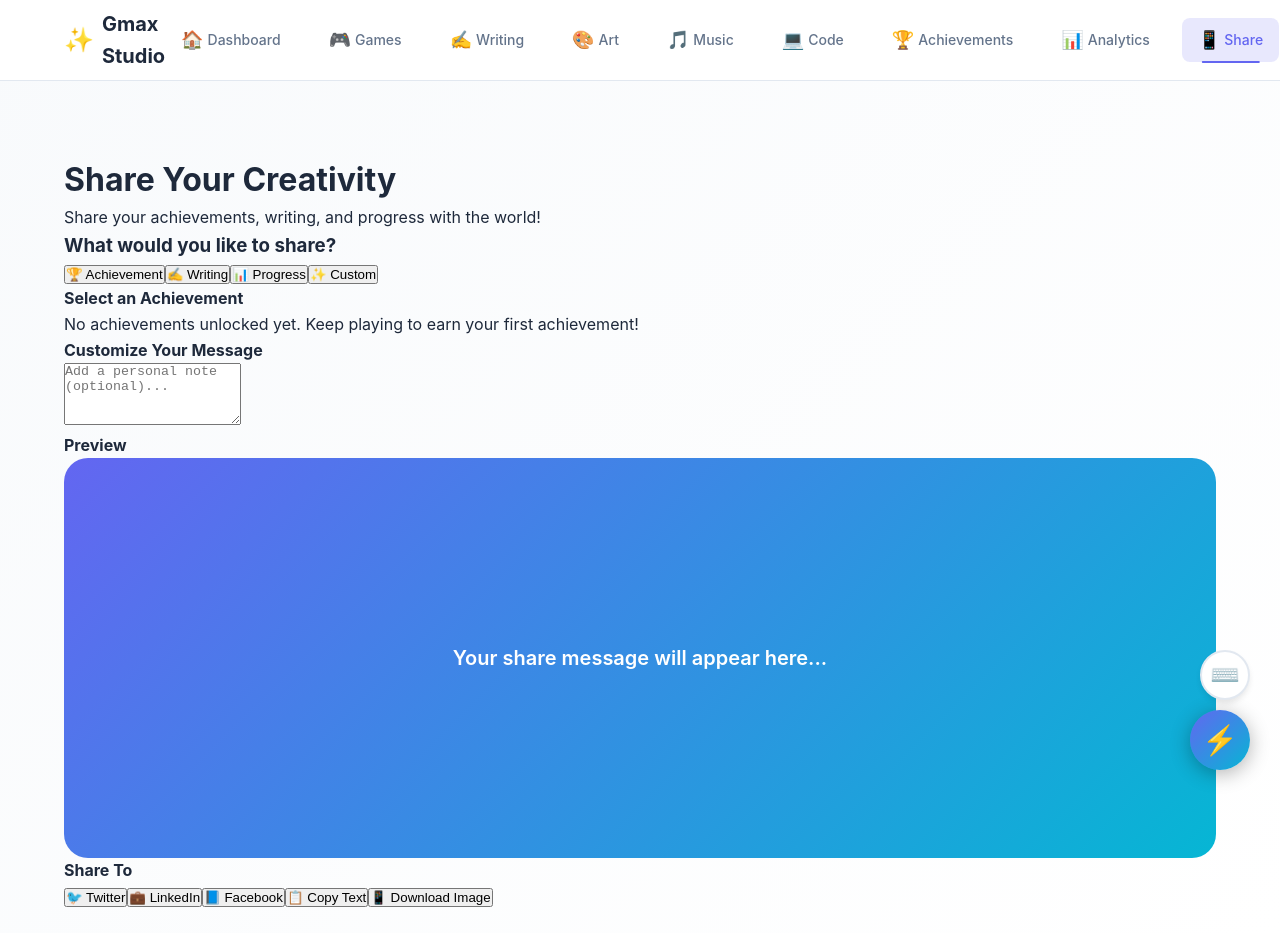
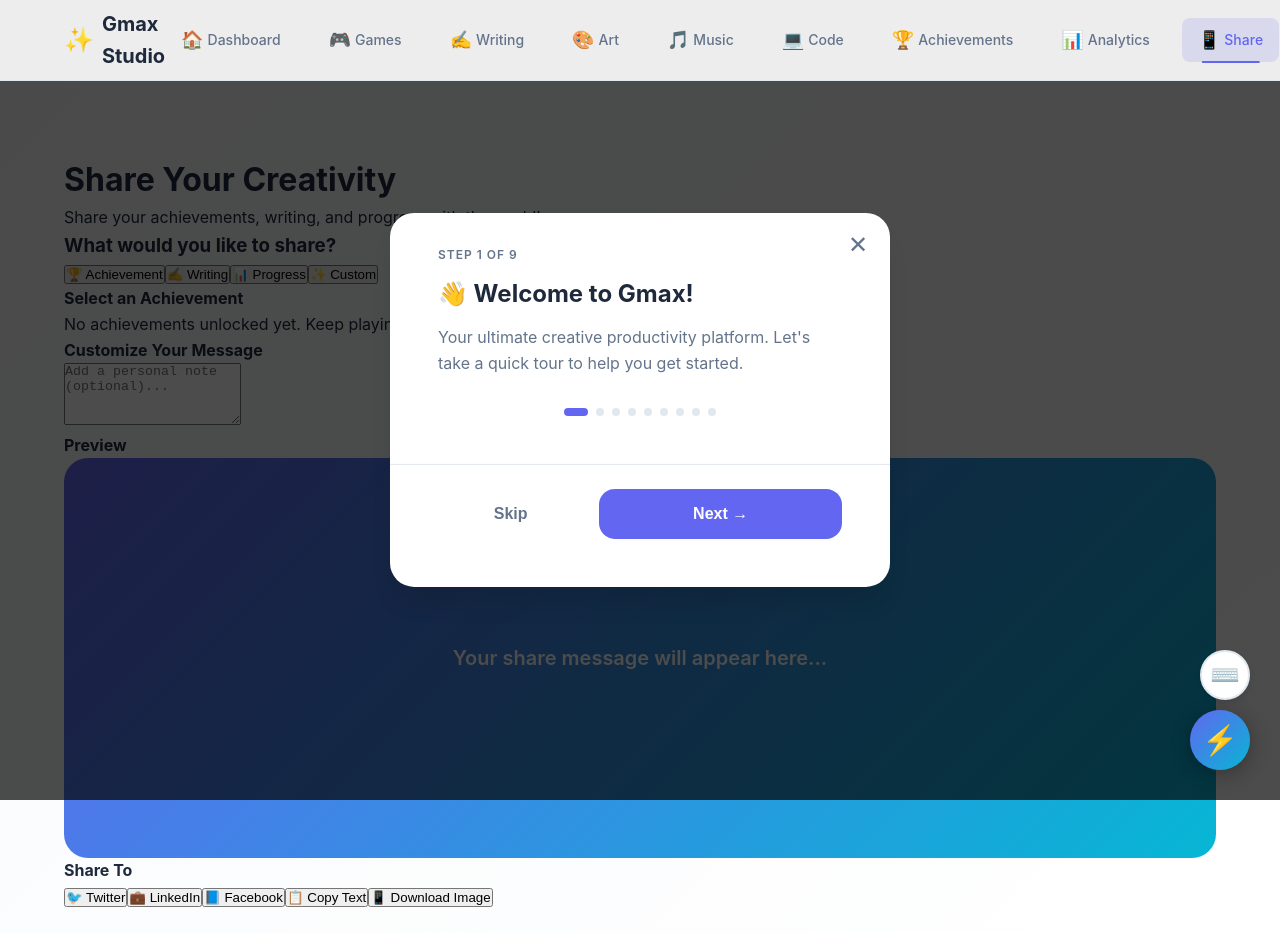
Before and after one commit to Ibek7/Gmax, a React (Vite) app: page /share in a window 1280 px wide. Built offline with nearby package versions, Linux system fonts and the light colour scheme.

Commit message:
feat: Add Onboarding Tutorial with step-by-step guided tour

```diff
--- a/src/App.jsx
+++ b/src/App.jsx
@@ -21,6 +21,7 @@ import CreativeChallenges from './components/CreativeChallenges'
 import VoiceNotes from './components/VoiceNotes'
 import MoodTracker from './components/MoodTracker'
 import NotificationsCenter from './components/NotificationsCenter'
+import OnboardingTutorial from './components/OnboardingTutorial'
 import NotFound from './components/NotFound'
 import './styles/App.css'
 
@@ -34,6 +35,7 @@ function App() {
         <QuickActionsMenu />
         <KeyboardShortcuts />
         <NotificationsCenter />
+        <OnboardingTutorial />
         <main className="main-content">
           <Routes>
             <Route path="/" element={<Dashboard />} />
--- /dev/null
+++ b/src/components/OnboardingTutorial.jsx
@@ -0,0 +1,162 @@
+import React, { useState, useEffect } from 'react'
+import '../styles/OnboardingTutorial.css'
+
+function OnboardingTutorial() {
+  const [showTutorial, setShowTutorial] = useState(false)
+  const [currentStep, setCurrentStep] = useState(0)
+
+  const steps = [
+    {
+      title: '👋 Welcome to Gmax!',
+      description: 'Your ultimate creative productivity platform. Let\'s take a quick tour to help you get started.',
+      target: null,
+      position: 'center'
+    },
+    {
+      title: '📊 Dashboard',
+      description: 'Your central hub for tracking progress, viewing stats, and staying motivated with daily inspiration.',
+      target: 'dashboard',
+      position: 'center'
+    },
+    {
+      title: '🎨 Creative Spaces',
+      description: 'Access all your creative tools: writing, art, music, code, and games from the navigation menu.',
+      target: 'navigation',
+      position: 'bottom'
+    },
+    {
+      title: '🏆 Achievements',
+      description: 'Track your accomplishments and unlock badges as you reach milestones in your creative journey.',
+      target: 'achievements',
+      position: 'center'
+    },
+    {
+      title: '⚡ Quick Actions',
+      description: 'Press Shift+Space to open the Quick Actions menu for fast navigation and common tasks.',
+      target: 'quick-actions',
+      position: 'center'
+    },
+    {
+      title: '📈 Analytics',
+      description: 'View detailed insights about your productivity patterns and creative output over time.',
+      target: 'analytics',
+      position: 'center'
+    },
+    {
+      title: '🔔 Notifications',
+      description: 'Stay updated with achievement alerts, reminders, and challenge notifications in the top right.',
+      target: 'notifications',
+      position: 'bottom-right'
+    },
+    {
+      title: '⌨️ Keyboard Shortcuts',
+      description: 'Press ? to view all available keyboard shortcuts and boost your productivity.',
+      target: 'shortcuts',
+      position: 'center'
+    },
+    {
+      title: '🎯 You\'re All Set!',
+      description: 'Start creating, track your progress, and unlock achievements. Have fun and stay productive!',
+      target: null,
+      position: 'center'
+    }
+  ]
+
+  useEffect(() => {
+    const hasSeenTutorial = localStorage.getItem('hasSeenTutorial')
+    if (!hasSeenTutorial) {
+      setShowTutorial(true)
+    }
+  }, [])
+
+  const handleNext = () => {
+    if (currentStep < steps.length - 1) {
+      setCurrentStep(currentStep + 1)
+    } else {
+      completeTutorial()
+    }
+  }
+
+  const handlePrevious = () => {
+    if (currentStep > 0) {
+      setCurrentStep(currentStep - 1)
+    }
+  }
+
+  const handleSkip = () => {
+    completeTutorial()
+  }
+
+  const completeTutorial = () => {
+    localStorage.setItem('hasSeenTutorial', 'true')
+    setShowTutorial(false)
+    setCurrentStep(0)
+  }
+
+  const restartTutorial = () => {
+    setCurrentStep(0)
+    setShowTutorial(true)
+  }
+
+  const currentStepData = steps[currentStep]
+  const isFirstStep = currentStep === 0
+  const isLastStep = currentStep === steps.length - 1
+
+  if (!showTutorial) {
+    return (
+      <button className="restart-tutorial-btn" onClick={restartTutorial} title="Restart Tutorial">
+        ❓
+      </button>
+    )
+  }
+
+  return (
+    <>
+      <div className="tutorial-overlay" onClick={handleSkip} />
+      <div className={`tutorial-tooltip tooltip-${currentStepData.position}`}>
+        <button className="tutorial-close" onClick={handleSkip} title="Close Tutorial">
+          ✕
+        </button>
+
+        <div className="tutorial-content">
+          <div className="tutorial-step-indicator">
+            Step {currentStep + 1} of {steps.length}
+          </div>
+
+          <h2 className="tutorial-title">{currentStepData.title}</h2>
+          <p className="tutorial-description">{currentStepData.description}</p>
+
+          <div className="tutorial-dots">
+            {steps.map((_, index) => (
+              <div
+                key={index}
+                className={`tutorial-dot ${index === currentStep ? 'active' : ''} ${index < currentStep ? 'completed' : ''}`}
+                onClick={() => setCurrentStep(index)}
+              />
+            ))}
+          </div>
+        </div>
+
+        <div className="tutorial-actions">
+          {!isFirstStep && (
+            <button className="tutorial-btn tutorial-btn-secondary" onClick={handlePrevious}>
+              ← Previous
+            </button>
+          )}
+
+          {!isLastStep && (
+            <button className="tutorial-btn tutorial-btn-skip" onClick={handleSkip}>
+              Skip
+            </button>
+          )}
+
+          <button className="tutorial-btn tutorial-btn-primary" onClick={handleNext}>
+            {isLastStep ? 'Get Started! 🚀' : 'Next →'}
+          </button>
+        </div>
+      </div>
+    </>
+  )
+}
+
+export default OnboardingTutorial
--- /dev/null
+++ b/src/styles/OnboardingTutorial.css
@@ -0,0 +1,264 @@
+.restart-tutorial-btn {
+  position: fixed;
+  bottom: 20px;
+  right: 20px;
+  width: 50px;
+  height: 50px;
+  border-radius: 50%;
+  background: var(--surface-color);
+  border: 2px solid var(--border-color);
+  color: var(--text-primary);
+  font-size: 1.5rem;
+  cursor: pointer;
+  box-shadow: var(--shadow-md);
+  transition: all var(--transition-normal);
+  z-index: 800;
+  display: flex;
+  align-items: center;
+  justify-content: center;
+}
+
+.restart-tutorial-btn:hover {
+  transform: scale(1.1);
+  box-shadow: var(--shadow-lg);
+  border-color: var(--primary-color);
+  background: var(--primary-color);
+  color: white;
+}
+
+.tutorial-overlay {
+  position: fixed;
+  top: 0;
+  left: 0;
+  right: 0;
+  bottom: 0;
+  background: rgba(0, 0, 0, 0.7);
+  z-index: 998;
+  animation: fadeIn 0.3s ease-out;
+}
+
+@keyframes fadeIn {
+  from {
+    opacity: 0;
+  }
+  to {
+    opacity: 1;
+  }
+}
+
+.tutorial-tooltip {
+  position: fixed;
+  background: var(--surface-color);
+  border-radius: var(--space-lg);
+  box-shadow: var(--shadow-xl);
+  z-index: 999;
+  max-width: 500px;
+  animation: slideUp 0.4s cubic-bezier(0.34, 1.56, 0.64, 1);
+}
+
+@keyframes slideUp {
+  from {
+    opacity: 0;
+    transform: translateY(30px) scale(0.95);
+  }
+  to {
+    opacity: 1;
+    transform: translateY(0) scale(1);
+  }
+}
+
+.tooltip-center {
+  top: 50%;
+  left: 50%;
+  transform: translate(-50%, -50%);
+}
+
+.tooltip-bottom {
+  top: 70%;
+  left: 50%;
+  transform: translate(-50%, -50%);
+}
+
+.tooltip-bottom-right {
+  top: 100px;
+  right: 160px;
+}
+
+.tutorial-close {
+  position: absolute;
+  top: var(--space-md);
+  right: var(--space-md);
+  background: none;
+  border: none;
+  color: var(--text-secondary);
+  font-size: 1.5rem;
+  cursor: pointer;
+  width: 32px;
+  height: 32px;
+  display: flex;
+  align-items: center;
+  justify-content: center;
+  border-radius: 50%;
+  transition: all var(--transition-fast);
+}
+
+.tutorial-close:hover {
+  background: rgba(var(--primary-color-rgb), 0.1);
+  color: var(--text-primary);
+  transform: rotate(90deg);
+}
+
+.tutorial-content {
+  padding: var(--space-2xl);
+  padding-top: var(--space-xl);
+}
+
+.tutorial-step-indicator {
+  font-size: var(--font-size-xs);
+  color: var(--text-secondary);
+  text-transform: uppercase;
+  letter-spacing: 1px;
+  font-weight: 600;
+  margin-bottom: var(--space-md);
+}
+
+.tutorial-title {
+  font-size: var(--font-size-2xl);
+  color: var(--text-primary);
+  margin: 0 0 var(--space-md) 0;
+  font-weight: 700;
+  line-height: 1.2;
+}
+
+.tutorial-description {
+  font-size: var(--font-size-md);
+  color: var(--text-secondary);
+  line-height: 1.6;
+  margin: 0 0 var(--space-xl) 0;
+}
+
+.tutorial-dots {
+  display: flex;
+  gap: var(--space-sm);
+  justify-content: center;
+  margin-top: var(--space-xl);
+}
+
+.tutorial-dot {
+  width: 8px;
+  height: 8px;
+  border-radius: 50%;
+  background: var(--border-color);
+  cursor: pointer;
+  transition: all var(--transition-fast);
+}
+
+.tutorial-dot:hover {
+  background: var(--text-secondary);
+  transform: scale(1.3);
+}
+
+.tutorial-dot.active {
+  background: var(--primary-color);
+  width: 24px;
+  border-radius: 4px;
+}
+
+.tutorial-dot.completed {
+  background: var(--success-color);
+}
+
+.tutorial-actions {
+  display: flex;
+  gap: var(--space-md);
+  padding: var(--space-lg) var(--space-2xl) var(--space-2xl);
+  border-top: 1px solid var(--border-color);
+}
+
+.tutorial-btn {
+  flex: 1;
+  padding: var(--space-md) var(--space-lg);
+  border-radius: var(--space-md);
+  font-size: var(--font-size-md);
+  font-weight: 600;
+  cursor: pointer;
+  transition: all var(--transition-normal);
+  border: none;
+}
+
+.tutorial-btn-primary {
+  background: var(--primary-color);
+  color: white;
+}
+
+.tutorial-btn-primary:hover {
+  background: var(--primary-hover);
+  transform: translateY(-2px);
+  box-shadow: var(--shadow-md);
+}
+
+.tutorial-btn-secondary {
+  background: var(--surface-color);
+  border: 2px solid var(--border-color);
+  color: var(--text-primary);
+}
+
+.tutorial-btn-secondary:hover {
+  border-color: var(--primary-color);
+  color: var(--primary-color);
+}
+
+.tutorial-btn-skip {
+  background: transparent;
+  color: var(--text-secondary);
+  flex: 0.5;
+}
+
+.tutorial-btn-skip:hover {
+  color: var(--text-primary);
+}
+
+@media (max-width: 768px) {
+  .tutorial-tooltip {
+    max-width: 90%;
+    left: 5% !important;
+    right: 5% !important;
+    transform: none !important;
+  }
+
+  .tooltip-center,
+  .tooltip-bottom,
+  .tooltip-bottom-right {
+    top: 50%;
+    transform: translateY(-50%) !important;
+  }
+
+  .tutorial-content {
+    padding: var(--space-xl) var(--space-lg);
+  }
+
+  .tutorial-title {
+    font-size: var(--font-size-xl);
+  }
+
+  .tutorial-description {
+    font-size: var(--font-size-sm);
+  }
+
+  .tutorial-actions {
+    flex-wrap: wrap;
+    padding: var(--space-md) var(--space-lg) var(--space-lg);
+  }
+
+  .tutorial-btn {
+    min-width: 100px;
+  }
+
+  .restart-tutorial-btn {
+    bottom: 15px;
+    right: 15px;
+    width: 45px;
+    height: 45px;
+    font-size: 1.3rem;
+  }
+}
```
